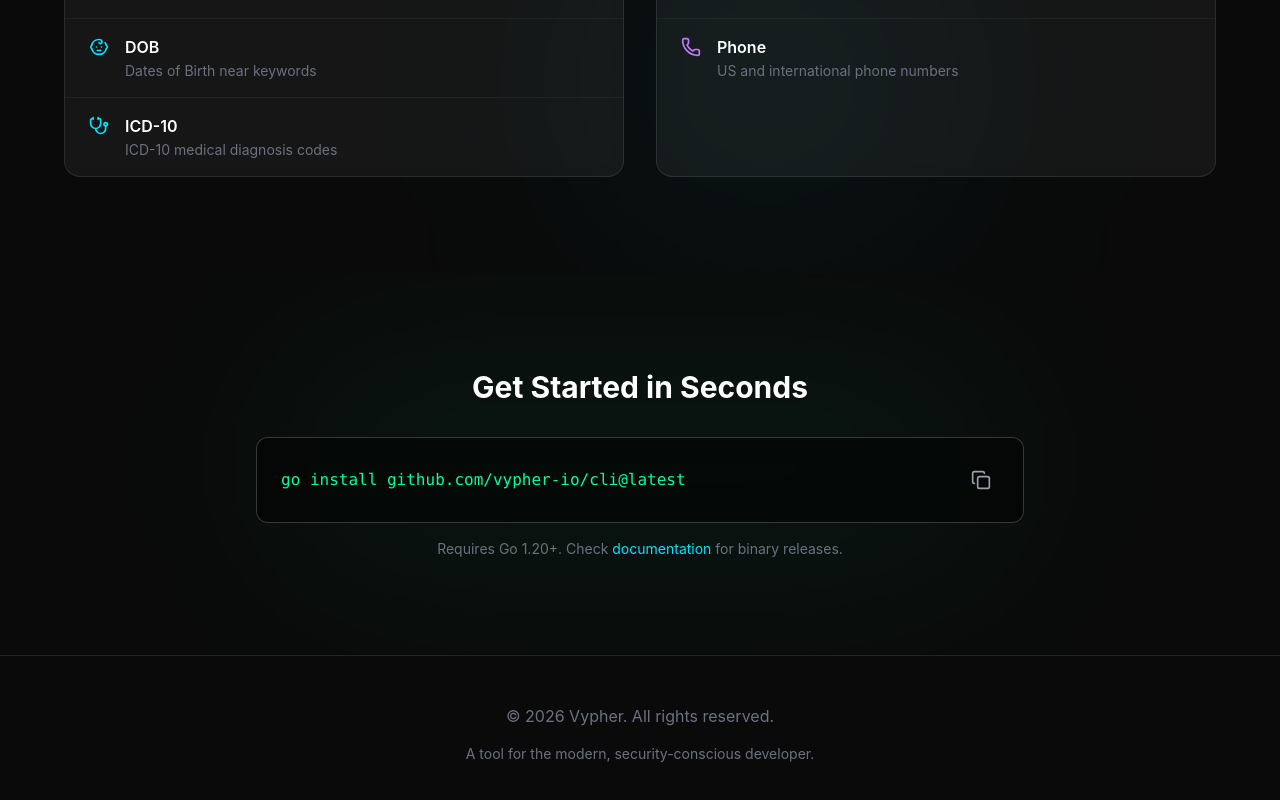
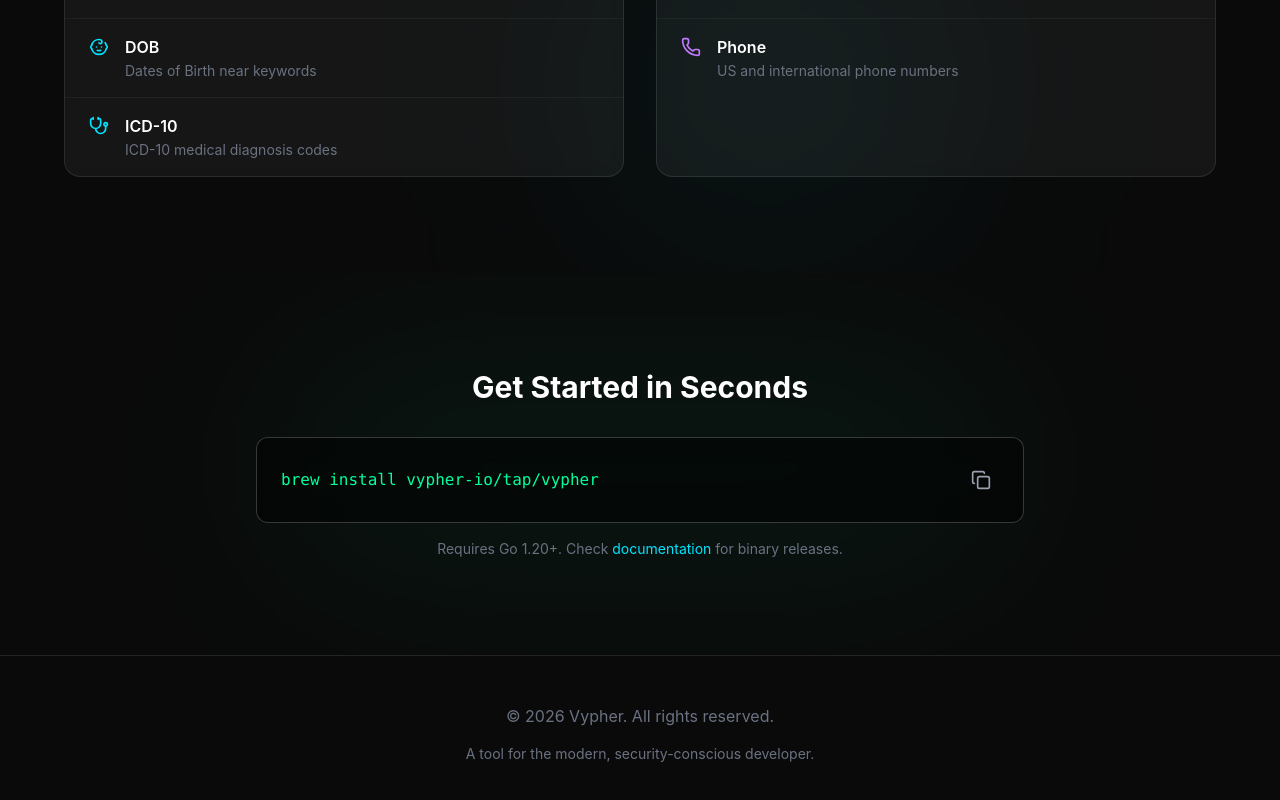
Before and after one commit to vypher-io/website, a React (Vite) app: page / in a window 1280 px wide. Shown: the part 2421-3221 px from the top of the page. Built offline with nearby package versions, Linux system fonts and the light colour scheme.

Commit message:
Add MIT license and update install command
Add an MIT LICENSE file for Vypher. Update src/components/Installation.jsx to replace the Go install command with the Homebrew tap command (`brew install vypher-io/tap/vypher`) so the UI copies the updated installation instruction to the clipboard.

```diff
--- a/src/components/Installation.jsx
+++ b/src/components/Installation.jsx
@@ -4,7 +4,7 @@
 
 export default function Installation() {
     const [copied, setCopied] = useState(false);
-    const command = "go install github.com/vypher-io/cli@latest";
+    const command = "brew install vypher-io/tap/vypher";
 
     const handleCopy = () => {
         navigator.clipboard.writeText(command);
```
Also changed, not shown: 1 other file (tests, documents, lock files or other folders).
